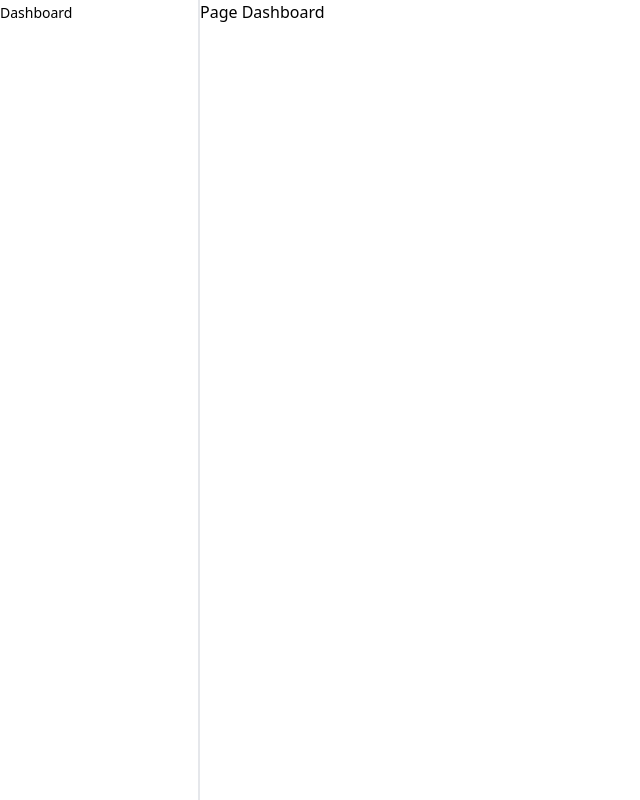
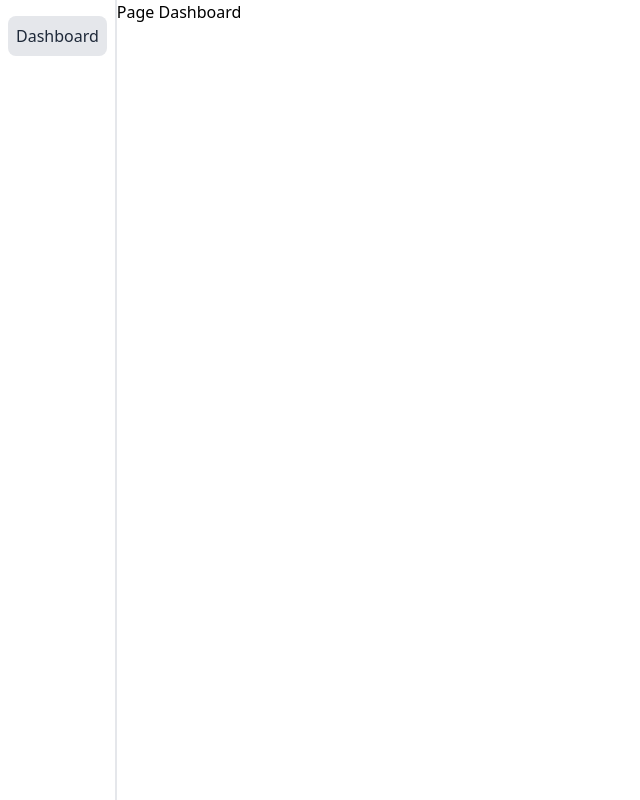
Before and after one commit to nickAndrey/stackhunt, a React (Vite) app: page /dashboard in a window 1280 px wide. Shown: the whole page, without its empty margins (0-640 px from the left). Built offline with nearby package versions, Linux system fonts and the light colour scheme.

Commit message:
Setup resizing functionality for sidebar

```diff
--- a/src/app/layout/app-layout/AppLayout.tsx
+++ b/src/app/layout/app-layout/AppLayout.tsx
@@ -1,14 +1,11 @@
 import { Suspense } from 'react';
 import { Outlet } from 'react-router';
-import Navigation from './Navigation';
+import { SideBar } from './components/SideBar';
 
 function AppLayout() {
   return (
-    <div className="grid grid-cols-[200px_1fr] h-screen w-full">
-      <aside className="grid grid-cols-[1fr_auto] overflow-y-auto relative">
-        <Navigation />
-        <div className="w-0.5 h-full bg-gray-200 hover:w-1 hover:cursor-grab hover:bg-gray-300 transition-[width,background]" />
-      </aside>
+    <div className="grid grid-cols-[auto_1fr] h-screen w-full">
+      <SideBar />
 
       <Suspense fallback="Loading...">
         <main className="overflow-y-auto">
--- a/src/app/layout/app-layout/Navigation.tsx
+++ b/src/app/layout/app-layout/components/Navigation/Navigation.tsx
@@ -10,15 +10,15 @@ const routes = [
 
 function Navigation() {
   const linkStyles = ({ isActive }: { isActive: boolean }) => {
-    return `${isActive ? 'active' : ''}`;
+    return `${isActive ? 'active bg-gray-200' : ''} flex items-center p-2 rounded-lg`;
   };
 
   return (
-    <ul className="flex flex-col">
+    <ul className="flex flex-col overflow-x-hidden px-2 mt-4">
       {routes.map((route) => (
         <li key={route.id}>
           <NavLink to={route.href} className={linkStyles}>
-            <span className="text-sm">{route.label}</span>
+            <span className="truncate text-gray-800">{route.label}</span>
           </NavLink>
         </li>
       ))}
--- /dev/null
+++ b/src/app/layout/app-layout/components/Navigation/index.ts
@@ -0,0 +1 @@
+export { default as Navigation } from './Navigation';
--- /dev/null
+++ b/src/app/layout/app-layout/components/SideBar/SideBar.tsx
@@ -0,0 +1,21 @@
+import { useRef } from 'react';
+import { Navigation } from '../Navigation';
+import useResizeSideBar from './hooks/useResizeSideBar';
+
+function SideBar() {
+  const ref = useRef<HTMLDivElement | null>(null);
+
+  useResizeSideBar({ ref });
+
+  return (
+    <aside className="grid grid-cols-[1fr_auto] overflow-y-auto group" id="side-bar">
+      <Navigation />
+      <div
+        className="w-0.5 h-full bg-gray-200 hover:bg-gray-300 hover:w-1 hover:cursor-grab transition-[width,background] group-[.active]:bg-blue-300 group-[.active]:w-1"
+        ref={ref}
+      />
+    </aside>
+  );
+}
+
+export default SideBar;
--- /dev/null
+++ b/src/app/layout/app-layout/components/SideBar/hooks/useResizeSideBar.ts
@@ -0,0 +1,48 @@
+import { useEffect, type RefObject } from 'react';
+
+type Args = {
+  ref: RefObject<HTMLDivElement | null>;
+};
+
+const useResizeSideBar = ({ ref }: Args) => {
+  useEffect(() => {
+    const element = ref.current;
+    if (!element) return;
+
+    const resizableElement = document.getElementById('side-bar');
+    if (!resizableElement) return;
+
+    const handleMouseMove = (e: MouseEvent) => {
+      if (e.clientX <= 60) return;
+      if (e.clientX >= 250) return;
+
+      resizableElement.style.width = e.clientX + 'px';
+    };
+
+    const handleMouseDown = () => {
+      document.addEventListener('mousemove', handleMouseMove);
+      document.addEventListener('mouseup', handleMouseUp);
+
+      resizableElement.classList.add('active');
+      document.body.style.cursor = 'grabbing';
+      document.body.style.userSelect = 'none';
+    };
+
+    const handleMouseUp = () => {
+      document.removeEventListener('mousemove', handleMouseMove);
+      document.removeEventListener('mouseup', handleMouseUp);
+
+      resizableElement.classList.remove('active');
+      document.body.style.cursor = 'default';
+      document.body.style.userSelect = '';
+    };
+
+    element.addEventListener('mousedown', handleMouseDown);
+
+    return () => {
+      element.removeEventListener('mousedown', handleMouseDown);
+    };
+  }, [ref]);
+};
+
+export default useResizeSideBar;
--- /dev/null
+++ b/src/app/layout/app-layout/components/SideBar/index.ts
@@ -0,0 +1 @@
+export { default as SideBar } from './SideBar';
```
